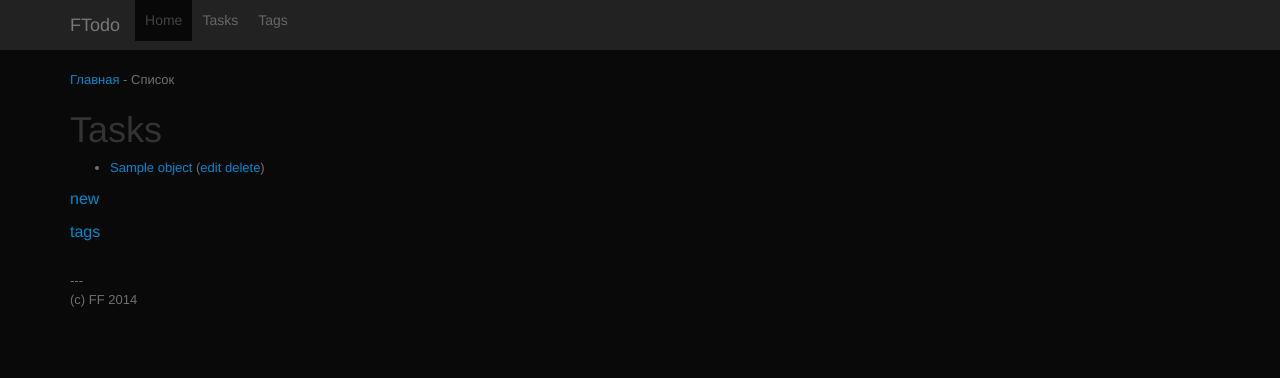
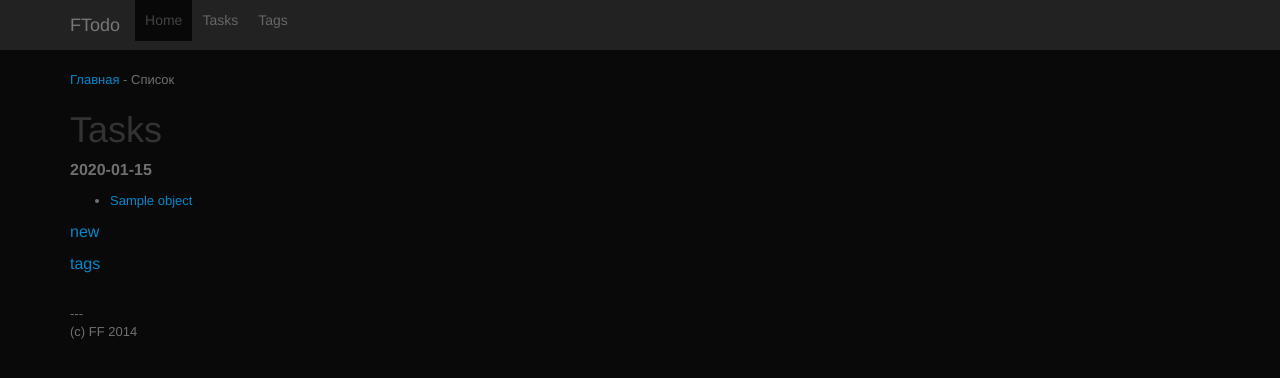
Before and after one commit to dfalk/django-ftodo, a Django app: template templates/task_list.html in a window 1280 px wide. Shown: the top 378 px of the page. Run offline with Django 3.2, Linux system fonts and the light colour scheme; the template is opened without the code that fills it: most values are stand-ins (such as "Sample title", 1, 10 or a date in 2020); some libraries are stand-ins or nearby versions.

Commit message:
regroup tasks by date

```diff
--- a/templates/task_list.html
+++ b/templates/task_list.html
@@ -6,14 +6,16 @@
 
 {% block content %}
 <h1>Tasks</h1>
-<ul>
-    {% for object in object_list %}
-    <li><a {% if object.completed %}style='text-decoration:line-through'{% endif %}href="{% url "task_detail" object.id %}">{{ object.title }}</a>
-    (<a href="{% url "task_edit" object.id %}">edit</a>
-    <a href="{% url "task_delete" object.id %}">delete</a>)
-    </li>
+
+    {% regroup object_list by date_due|date:"Y-m-d" as objects_by_day %}
+    {% for day in objects_by_day %}
+        <p><b>{{ day.grouper }}</b></p>
+        <ul>
+        {% for item in day.list %}
+        <li>{% if item.completed %}+ {% endif %}<a href="{% url "task_detail" item.id %}">{{ item.title }}</a></li>
+        {% endfor %}
+        </ul>
     {% endfor %}
-</ul>
 
 <p><a href="{% url "task_new" %}">new</a></p>
 <p><a href="{% url "tasktag_list" %}">tags</a></p>
--- a/templates/tasktag_detail.html
+++ b/templates/tasktag_detail.html
@@ -14,7 +14,7 @@
 
 <ul>
     {% for object in object_list %}
-    <li><a {% if object.completed %}style='text-decoration:line-through'{% endif %}href="{% url "task_detail" object.id %}">{{ object.title }}</a>
+    <li>{% if object.completed %}+ {% endif %}<a href="{% url "task_detail" object.id %}">{{ object.title }}</a>
     (<a href="{% url "task_edit" object.id %}">edit</a>
     <a href="{% url "task_delete" object.id %}">delete</a>)
     </li>
--- a/views.py
+++ b/views.py
@@ -28,7 +28,7 @@ def task_index(request, template_name='task_index.html'):
 
 @login_required
 def task_list(request, template_name='task_list.html'):
-    tasks = Task.objects.filter(user=request.user)
+    tasks = Task.objects.filter(user=request.user).exclude(date_due__isnull=True)
     return render(request, template_name, {'object_list':tasks})
 
 @login_required
```
